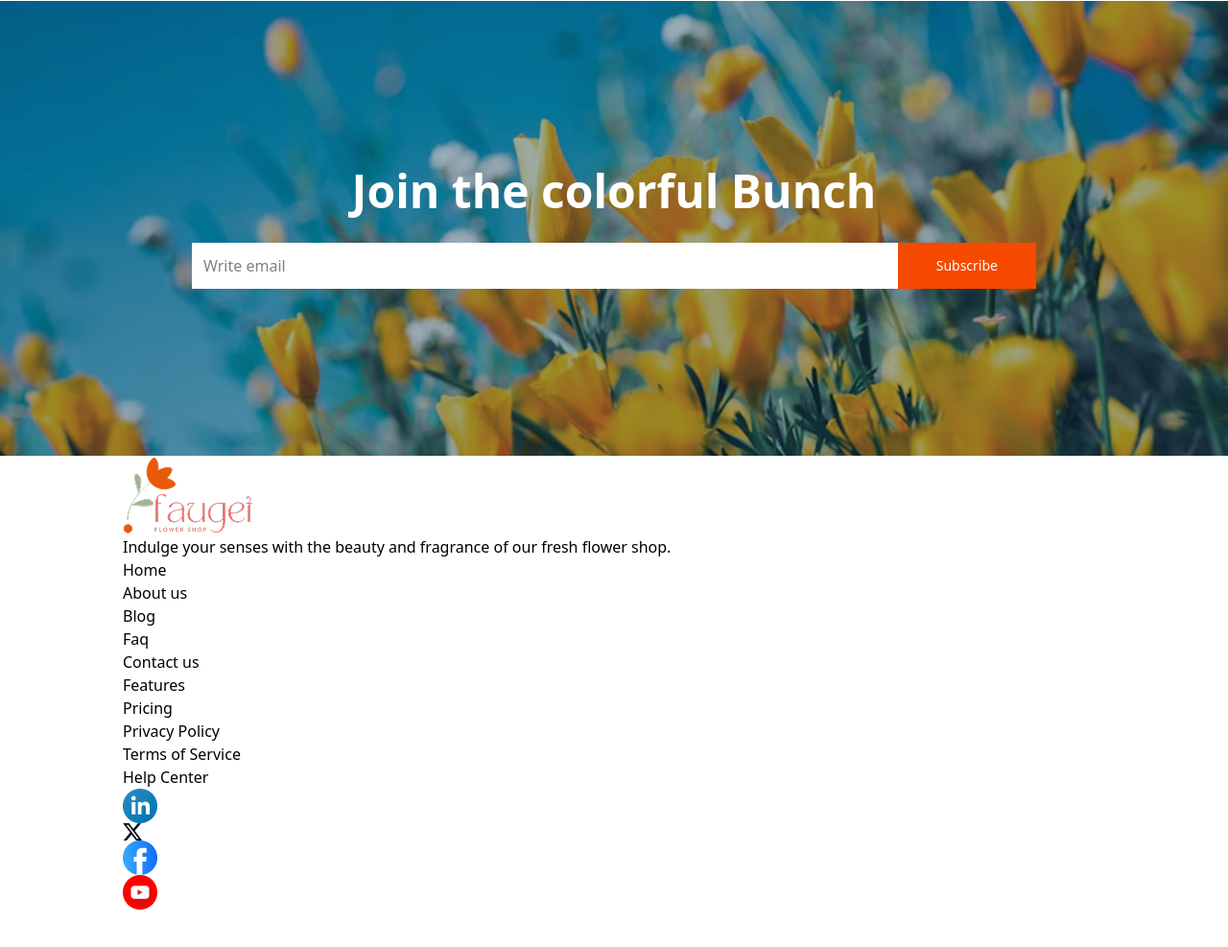
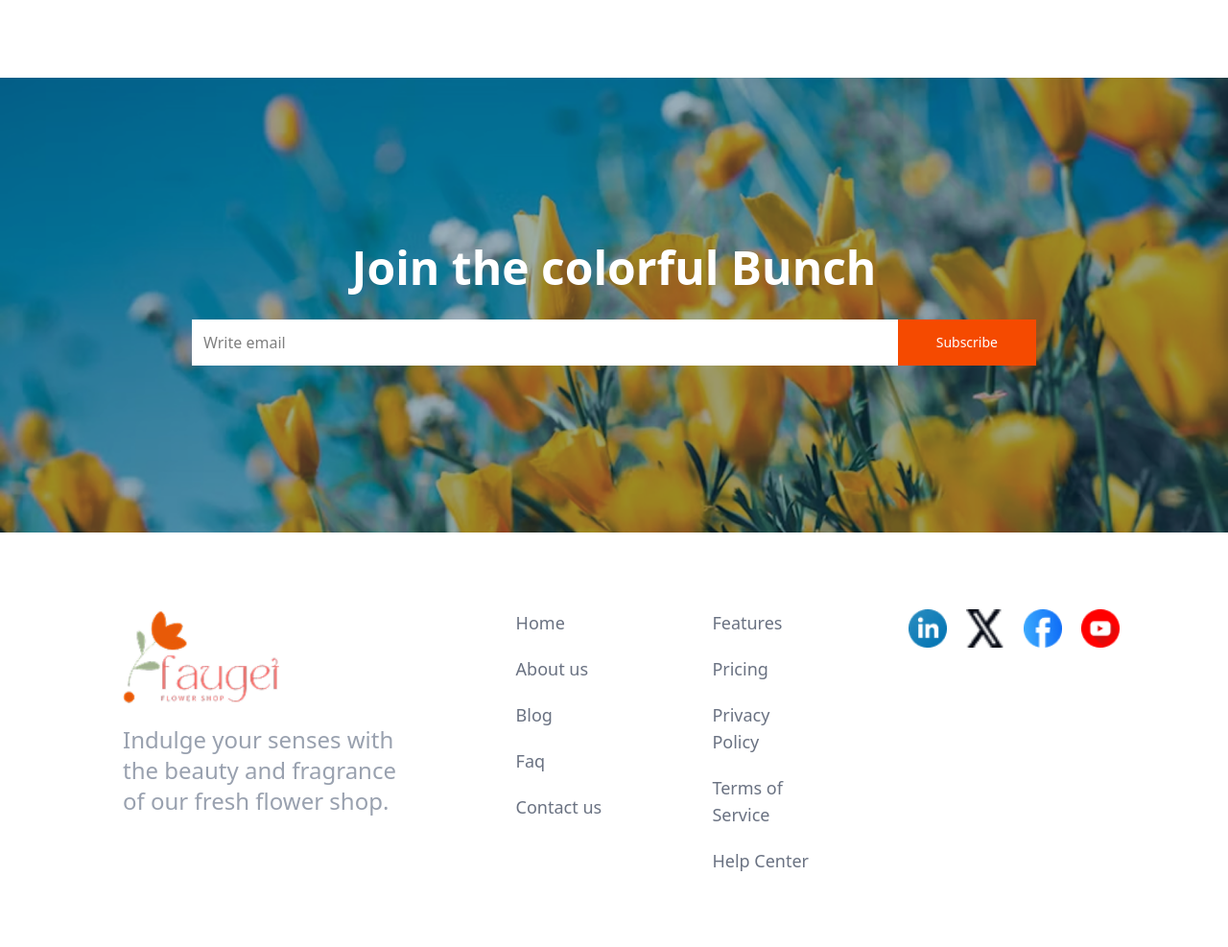
Before and after one commit to BlazeDashX/A02-Responsive-Flowers, a plain HTML site: page index.html in a window 1280 px wide. Shown: the part 3397-4384 px from the top of the page at 96% size. Before the commit the page ends 4345 px from the top, so only its background shows below. Drawn offline with nearby package versions, Linux system fonts and the light colour scheme.

Commit message:
designed footer part with tailwind

```diff
--- a/index.html
+++ b/index.html
@@ -187,7 +187,7 @@
             </section>
         </main>
 
-        <section class="" id="Contact">
+        <section class="py-20" id="Contact">
             <div class="relative">
                 <img class="w-full h-full object-cover" src="./assets/news-letter-bg.png" alt="">
                 <div class="absolute inset-0 flex flex-col justify-center items-center text-white rounded-2xl z-10">
@@ -200,37 +200,37 @@
             </div>
         </section>
 
-        <footer class="px-[10%] bg-white" id="Footer">
-            <div class="footer-content">
-                <div class="footer-logo">
-                    <img src="./assets/logo.png" alt="">
-                    <p>Indulge your senses with the beauty and fragrance of our fresh flower shop. </p>
+        <footer class="px-[10%] bg-white pb-20" id="Footer">
+            <div class="grid grid-cols-[3fr_1fr_1fr_2fr] gap-[10%] ">
+                <div class="col-span-1">
+                    <img class="w-auto h-30 pb-5" src="./assets/logo.png" alt="">
+                    <p class="text-2xl text-gray-400">Indulge your senses with the beauty and fragrance of our fresh flower shop. </p>
                 </div>
-                <div class="footer-menu-core">
-                    <ul>
-                        <li><a href="#">Home</a></li>
-                        <li><a href="#">About us</a></li>
-                        <li><a href="#">Blog</a></li>
-                        <li><a href="#">Faq</a></li>
-                        <li><a href="#">Contact us</a></li>
-                    </ul>
+                <div class="col-span-1 ">
+                    <div class="text-lg text-gray-500 flex flex-col gap-5 ">
+                        <a href="#">Home</a>
+                        <a href="#">About us</a>
+                        <a href="#">Blog</a>
+                        <a href="#">Faq</a>
+                        <a href="#">Contact us</a>
+                    </div>
                 </div>
-                <div class="footer-menu-extra">
-                    <ul>
-                        <li><a href="#">Features</a></li>
-                        <li><a href="#">Pricing</a></li>
-                        <li><a href="#">Privacy Policy</a></li>
-                        <li><a href="#">Terms of Service</a></li>
-                        <li><a href="#">Help Center</a></li>
-                    </ul>
+                <div class="col-span-1 ">
+                    <div class="text-lg text-gray-500 flex flex-col gap-5 ">
+                        <a href="#">Features</a>
+                        <a href="#">Pricing</a>
+                        <a href="#">Privacy Policy</a>
+                        <a href="#">Terms of Service</a>
+                        <a href="#">Help Center</a>
+                    </div>
                 </div>
-                <div class="footer-menu-social-links">
-                    <ul>
-                        <li><img src="assets/icon-linkedin.png" alt=""></li>
-                        <li><img src="assets/icon-twitter.png" alt=""></li>
-                        <li><img src="assets/icon-facebook.png" alt=""></li>
-                        <li><img src="assets/icon-youtube.png" alt=""></li>
-                    </ul>
+                <div class="col-span-1">
+                    <div class="flex gap-5">
+                        <img class="w-10 h-10" src="assets/icon-linkedin.png" alt="">
+                        <img class="w-10 h-10" src="assets/icon-twitter.png" alt="">
+                        <img class="w-10 h-10" src="assets/icon-facebook.png" alt="">
+                        <img class="w-10 h-10" src="assets/icon-youtube.png" alt="">
+                    </div>
                 </div>
             </div>
         </footer>
```
